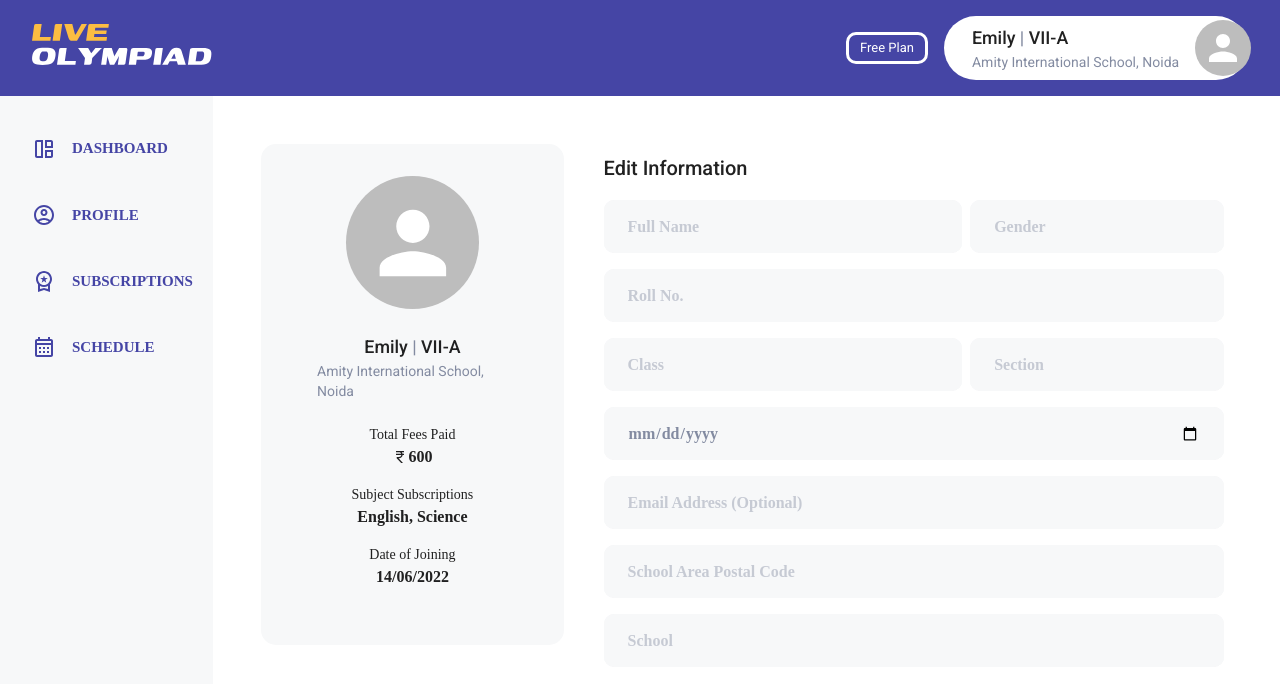
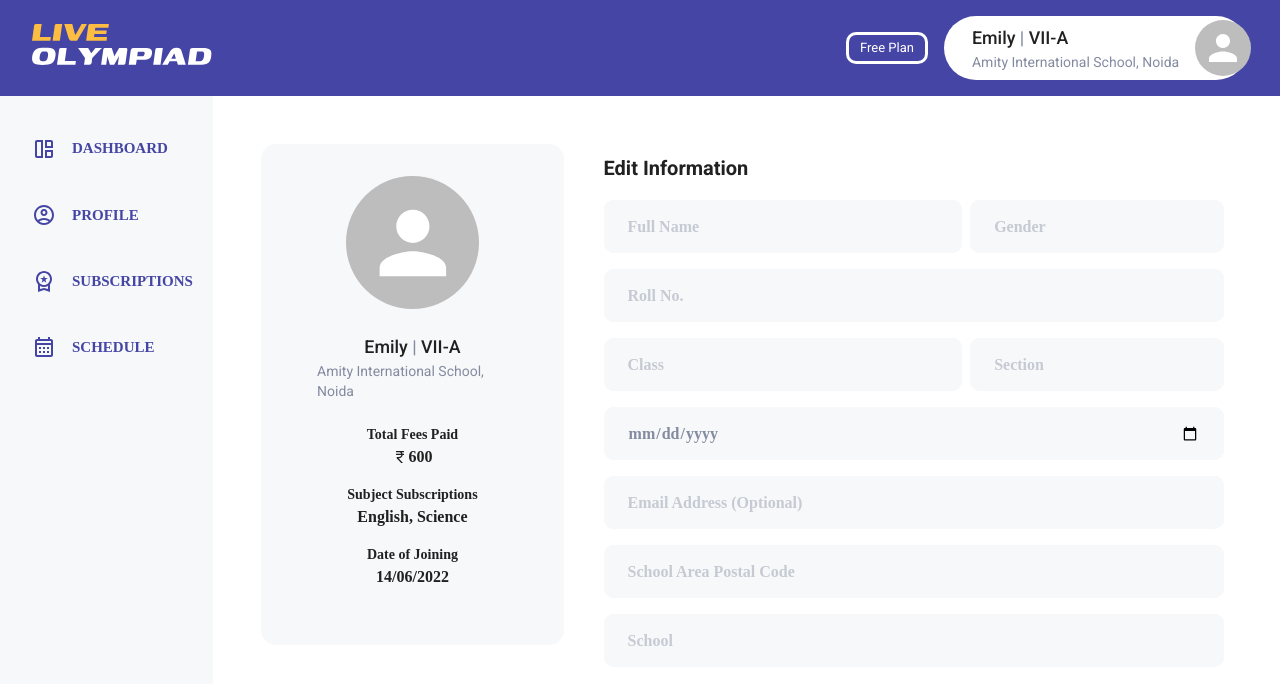
Before and after one commit to sripor62/Live-Olympiad, a React (Create React App) app: page /profile in a window 1280 px wide. Shown: the top 684 px of the page. Built offline with nearby package versions, Linux system fonts and the light colour scheme.

Commit message:
fontchange

```diff
--- a/src/designs/Dashboard/UserDetails.js
+++ b/src/designs/Dashboard/UserDetails.js
@@ -19,15 +19,15 @@ export const UserDetails = () => {
             </Grid>
             <Grid container xs={12} sm={8} md={12} lg={8} p={1} mb={3} justifyContent='center' alignItems='center'>
                 <Grid xs={12} sm={12} md={12} lg={12} mb={2}>
-                    <Typography variant='body2' align="center"><Box sx={{ display: 'flex', alignItems: 'center', justifyContent: 'center', fontFamily: 'Urbanist', fontFamily: 'Urbanist' }}>Total Fees Paid</Box></Typography>
+                    <Typography variant='body2' align="center"><Box sx={{ display: 'flex', alignItems: 'center', justifyContent: 'center', fontFamily: 'Urbanist', fontFamily: 'Urbanist',fontWeight:"bold" }}>Total Fees Paid</Box></Typography>
                     <Typography variant='body1' align="center" sx={{ fontWeight: '600' }}><Box sx={{ fontFamily: 'Urbanist', display: 'flex', alignItems: 'center', justifyContent: 'center' }}><CurrencyRupee sx={{ fontSize: '16px' }} />600</Box></Typography>
                 </Grid>
                 <Grid xs={12} sm={12} md={12} lg={12} mb={2}>
-                    <Typography variant='body2' align="center"><Box sx={{ display: 'flex', alignItems: 'center', justifyContent: 'center', fontFamily: 'Urbanist' }}>Subject Subscriptions</Box></Typography>
+                    <Typography variant='body2' align="center"><Box sx={{ display: 'flex', alignItems: 'center', justifyContent: 'center', fontFamily: 'Urbanist',fontWeight:"bold" }}>Subject Subscriptions</Box></Typography>
                     <Typography variant='body1' align="center" sx={{ fontWeight: '600' }}><Box sx={{ display: 'flex', alignItems: 'center', fontFamily: 'Urbanist', justifyContent: 'center' }}>English, Science</Box></Typography>
                 </Grid>
                 <Grid xs={12} sm={12} md={12} lg={12} mb={2}>
-                    <Typography variant='body2' align="center"><Box sx={{ display: 'flex', alignItems: 'center', justifyContent: 'center', fontFamily: 'Urbanist' }}>Date of Joining</Box></Typography>
+                    <Typography variant='body2' align="center"><Box sx={{ display: 'flex', alignItems: 'center', justifyContent: 'center', fontFamily: 'Urbanist',fontWeight:"bold" }}>Date of Joining</Box></Typography>
                     <Typography variant='body1' align="center" sx={{ fontWeight: '600', fontFamily: 'Urbanist' }}><Box sx={{ display: 'flex', alignItems: 'center', justifyContent: 'center' }}>14/06/2022</Box></Typography>
                 </Grid>
             </Grid>
--- a/src/designs/Dashboard/UserProfileForm.js
+++ b/src/designs/Dashboard/UserProfileForm.js
@@ -5,7 +5,7 @@ export const UserProfileForm = (props) => {
     return <Grid xs={12} sm={12} md={8} lg={8} p={2}>
         <Grid container xs={12} sm={12} md={12} lg={12} p={1} alignItems='center' justifyContent='center'>
             <Grid xs={12} sm={12} md={12} lg={12} mb={2}>
-                <Typography variant='h6'><Box>Edit Information</Box></Typography>
+                <Typography variant='h6' fontWeight="bold"><Box>Edit Information</Box></Typography>
             </Grid>
             <Grid container spacing={1}>
                 <Grid item xs={12} sm={12} md={8} lg={7} mb={2}>
```
